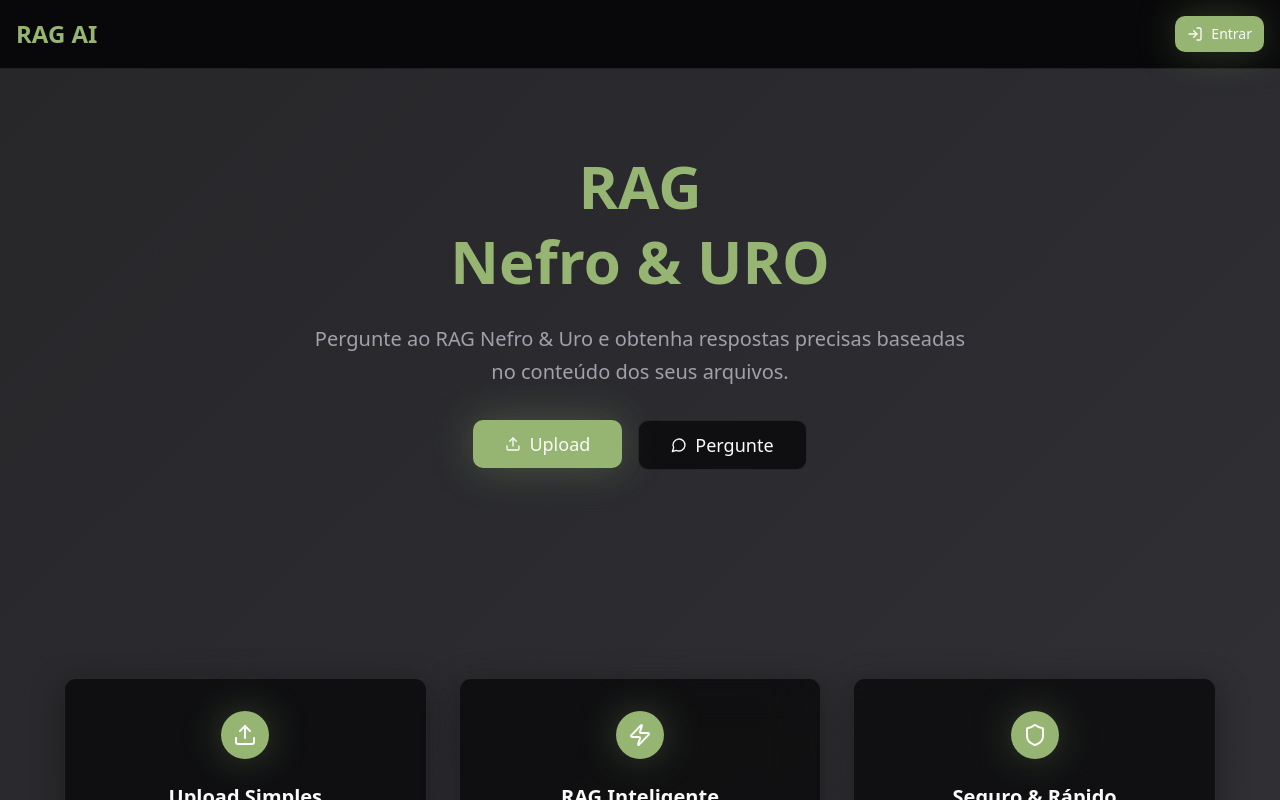
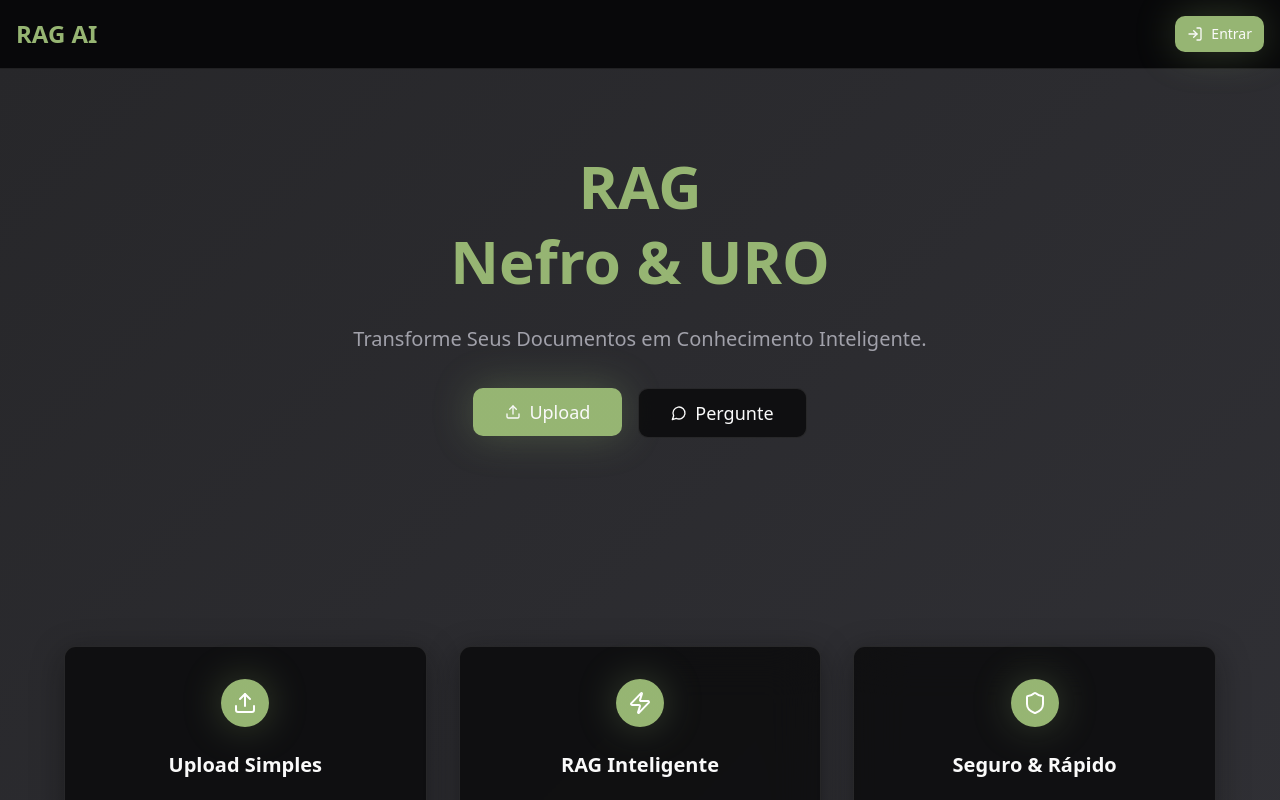
Before and after one commit to melissapontes/file-q-and-a, a React (Vite) app: page / in a window 1280 px wide. Shown: the top 800 px of the page. Built offline with nearby package versions, Linux system fonts and the light colour scheme; the HTML template or start-up script is replaced by a standard one.

Commit message:
Code edited in Lovable Code Editor

```diff
--- a/src/pages/Index.tsx
+++ b/src/pages/Index.tsx
@@ -19,7 +19,7 @@ const Index = () => {
             </h1>
 
             <p className="text-xl text-muted-foreground mb-8 max-w-2xl mx-auto leading-relaxed">
-              Pergunte ao RAG Nefro & Uro e obtenha respostas precisas baseadas no conteúdo dos seus arquivos.
+              Transforme Seus Documentos em Conhecimento Inteligente.
             </p>
           </div>
 
```
